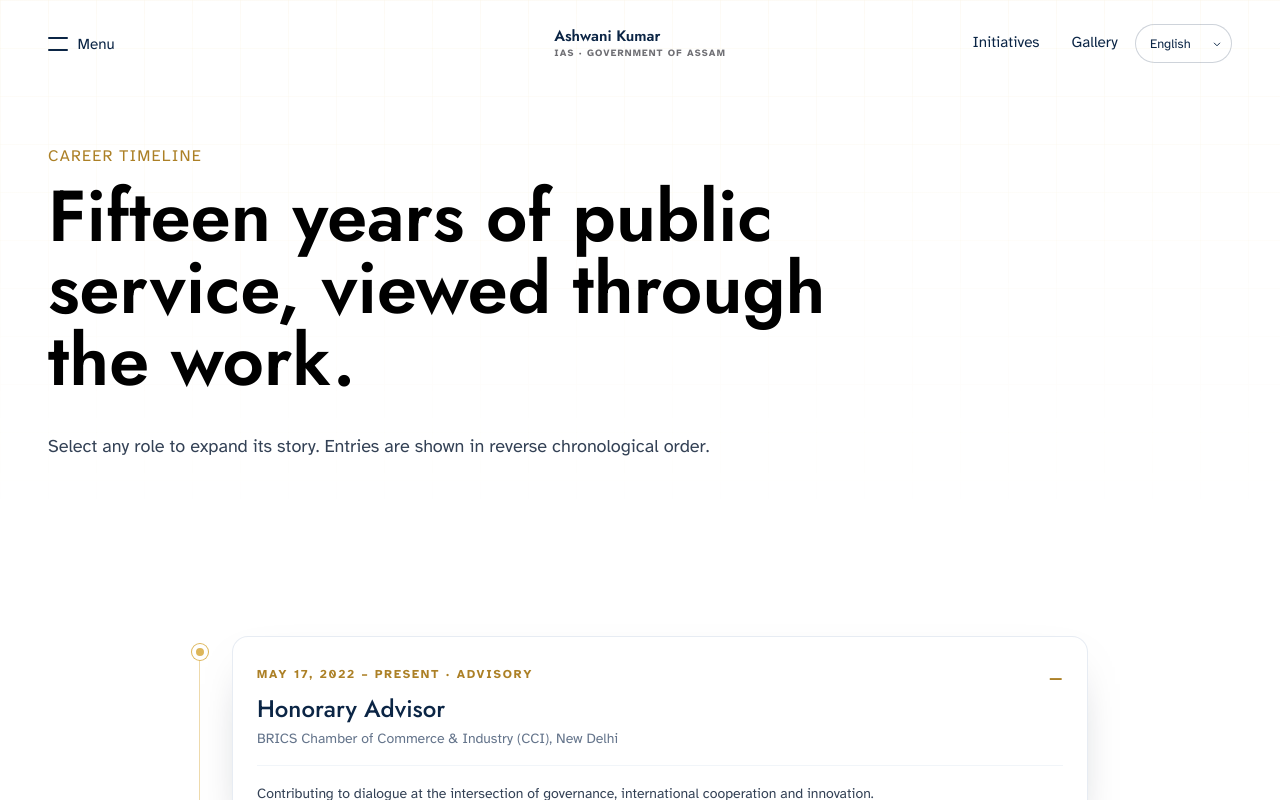
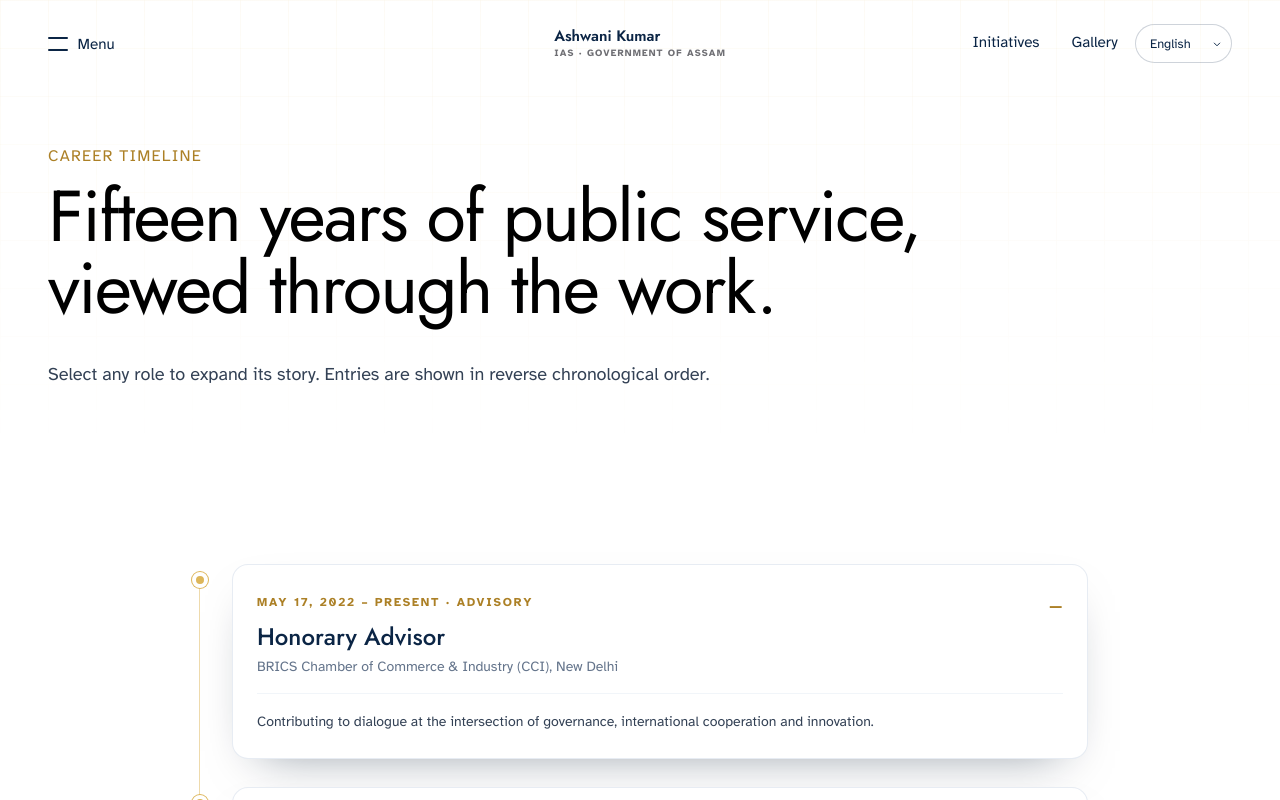
Before and after one commit to Ishaan18singh/ashwani-kumar-website, a Next.js app: page /timeline in a window 1280 px wide. Shown: the top 800 px of the page. Built offline with nearby package versions, Linux system fonts and the light colour scheme.

Commit message:
Thin down Timeline page headline (font-normal + tighter tracking, same size as before)

```diff
--- a/app/(site)/timeline/PageClient.jsx
+++ b/app/(site)/timeline/PageClient.jsx
@@ -9,7 +9,12 @@ export default function TimelinePage() {
 
   return (
     <>
-      <PageHero eyebrow={t('timeline.eyebrow')} title={t('timeline.title')} subtitle={t('timeline.subtitle')} />
+      <PageHero
+        eyebrow={t('timeline.eyebrow')}
+        title={t('timeline.title')}
+        subtitle={t('timeline.subtitle')}
+        titleClassName="max-w-4xl text-5xl font-normal tracking-tight sm:text-7xl"
+      />
       <section className="py-24">
         <div className="shell">
           <TimelineList timeline={data.timeline} />
```
